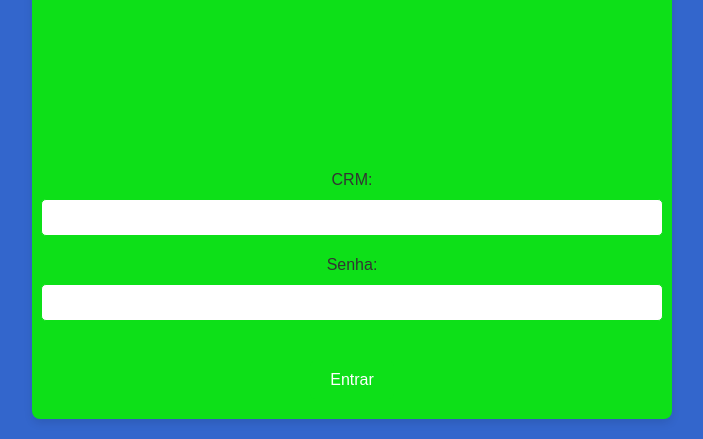
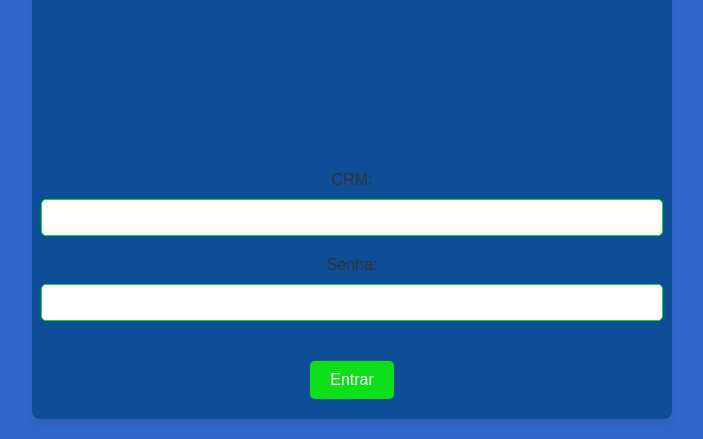
Before and after one commit to DevMoretti/-al-m, a plain HTML site: page index.html in a window 1280 px wide. Shown: the part 361-800 px from the top of the page, without its empty margins (288-991 px from the left). Drawn offline with Linux system fonts and the light colour scheme; files that its build step writes are made by us from their sources; files whose address does not match are found by name.

Commit message:
Update login.css

```diff
--- a/css/login.css
+++ b/css/login.css
@@ -17,7 +17,7 @@ body {
     height: 90%;
     max-width: 600px;
     max-height: 800px;
-    background-color: #0de018;
+    background-color: #0e4e96;
     border-radius: 8px;
     box-shadow: 0 4px 8px rgba(0, 0, 0, 0.1);
     padding: 20px;
```
